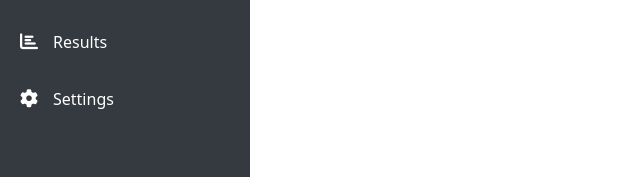
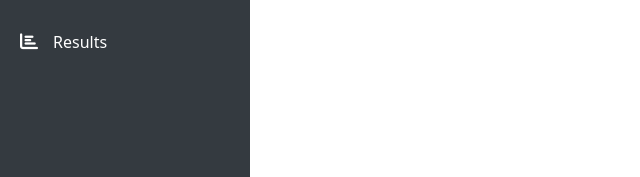
Before and after one commit to divitas/hackcu, an Angular app in the folder study-assistant/: page / in a window 1280 px wide. Shown: the part 228-405 px from the top of the page, without its empty margins (0-640 px from the left). Built offline with nearby package versions, Linux system fonts and the light colour scheme.

Commit message:
Removing settings from sidebar navigation

```diff
--- a/study-assistant/src/app/sidebar-navigation/sidebar-navigation.component.html
+++ b/study-assistant/src/app/sidebar-navigation/sidebar-navigation.component.html
@@ -19,9 +19,5 @@
       <span class="icon"><i class="fas fa-chart-bar"></i></span>
       <a>Results</a>
     </li>
-    <li (click)="navigateTo('/settings')">
-      <span class="icon"><i class="fas fa-cog"></i></span>
-      <a>Settings</a>
-    </li>
   </ul>
 </div>
```
